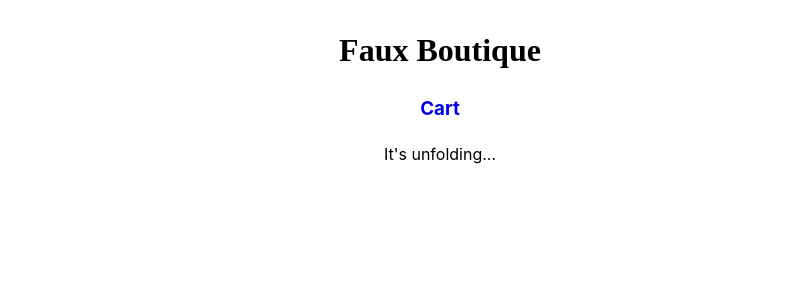
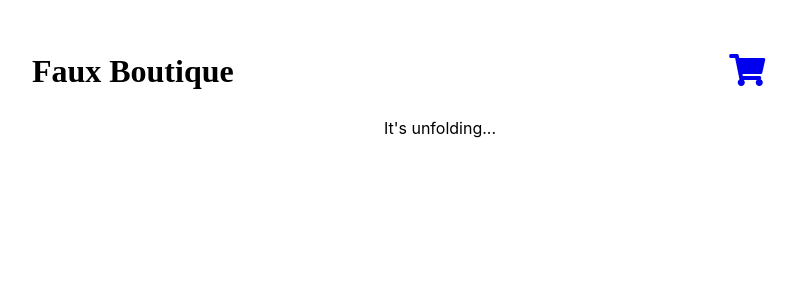
Before and after one commit to alvillaraza/fake-store, a React (Create React App) app in the folder fake-store/: page / in a window 1280 px wide. Shown: the top 300 px of the page, without its empty margins (200-996 px from the left). Built offline with nearby package versions, Linux system fonts and the light colour scheme; no server answers; a web font is replaced by a local one.

Commit message:
styled cart

```diff
--- a/fake-store/src/App.css
+++ b/fake-store/src/App.css
@@ -32,7 +32,9 @@ a:hover {
   text-align: center;
 }
 .header {
-  width: 100%;
+  display: grid;
+  grid-template-columns: 1fr 1fr;
+  align-items: center;
 }
 .store-nav {
   display: flex;
@@ -85,3 +87,13 @@ a:hover {
 .search-bar {
   text-align: right;
 }
+.cart {
+  display: grid;
+  grid-template-columns: 1fr 1fr 1fr 1fr;
+  align-items: center;
+  border-bottom: 1px solid black;
+  padding: 30px;
+}
+.cart .img-container {
+  width: 20%;
+}
--- a/fake-store/src/App.less
+++ b/fake-store/src/App.less
@@ -37,8 +37,15 @@ a {
   text-align: center;
 }
 
+// .header {
+//   width: 100%;
+// }
+// Header //
+// Header //
 .header {
-  width: 100%;
+  display: grid;
+  grid-template-columns: 1fr 1fr;
+  align-items: center;
 }
 
 // Store //
@@ -110,3 +117,18 @@ a {
 .search-bar {
   text-align: right;
 }
+
+// Cart //
+// Cart //
+.cart {
+  display: grid;
+  grid-template-columns: 1fr 1fr 1fr 1fr;
+  align-items: center;
+  border-bottom: 1px solid black;
+  padding: 30px;
+
+  .img-container {
+    width: 20%;
+    // padding: 10px;
+  }
+}
--- a/fake-store/src/Components/AddToCart.js
+++ b/fake-store/src/Components/AddToCart.js
@@ -1,18 +1,17 @@
-import React, { useState } from "react";
-import Cart from "../Pages/Cart";
+import { Link } from "react-router-dom";
+
 
 function AddToCart({ product, cart, setCart }) {
-
-
-   function addItem() {
-     setCart([...cart, product]);
-   }
-console.log(cart);
+  function addItem() {
+    setCart([...cart, product]);
+  }
+  console.log(cart);
   return (
     <div>
-      <button onClick={addItem}>Add To Cart</button>
+      <Link to="/cart">
+        <button className="cart-button" onClick={addItem}>Add To Cart</button>
+      </Link>
 
-      {/* <Cart cart={cart} /> */}
     </div>
   );
 }
--- a/fake-store/src/Components/Header.js
+++ b/fake-store/src/Components/Header.js
@@ -8,7 +8,7 @@ function Header() {
         <h1> Faux Boutique</h1>
       </Link>
       <Link to="/cart">
-        <h3>Cart</h3>
+        <i class="fas fa-shopping-cart fa-2x"></i>
       </Link>
     </div>
   );
--- a/fake-store/src/Pages/Cart.js
+++ b/fake-store/src/Pages/Cart.js
@@ -1,29 +1,44 @@
-function Cart({cart}) {
+import { Link } from "react-router-dom";
+
+function Cart({ cart }) {
   console.log("cart items", cart);
 
-  const formatter = new Intl.NumberFormat("en-US", {
-    style: "currency",
-    currency: "USD",
-  });
+  function removeItem() {}
+
+  function cartTotal() {
+    return cart
+      .reduce((acc, value) => {
+        return acc + value.price;
+      }, 0)
+      .toFixed(2);
+  }
 
   return (
-    <div>
+    <div className="cart-container">
       {cart.map((cartItem) => {
         return (
+          <Link to={`/product/${cartItem.id}`}>
             <div className="cart" key={cartItem.id}>
-                This is the cart
+              <div className="img-container">
                 <img src={cartItem.image} alt="product thumbnail" />
-            <h2 >{cartItem.title}</h2>
-
+              </div>
+              <div>{cartItem.title}</div>
               <p>
                 PRICE:
                 <span className="price-value">
-                {formatter.format(cartItem.price)}
+                  ${cartItem.price.toFixed(2)}
                 </span>
               </p>
+              <div>
+                <button className="cart-button">Remove</button>
               </div>
+            </div>
+          </Link>
         );
       })}
+
+        <p>Total: ${cartTotal()}</p>
+
     </div>
   );
 }
```
Lines whose indentation alone changed are shown as unchanged.
